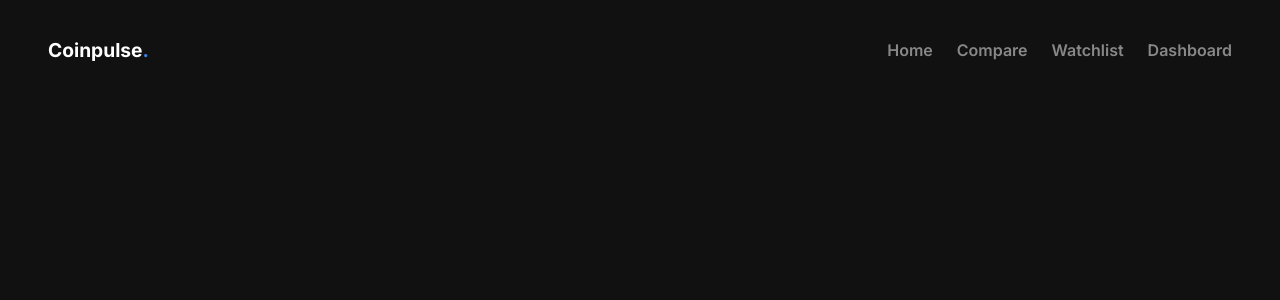
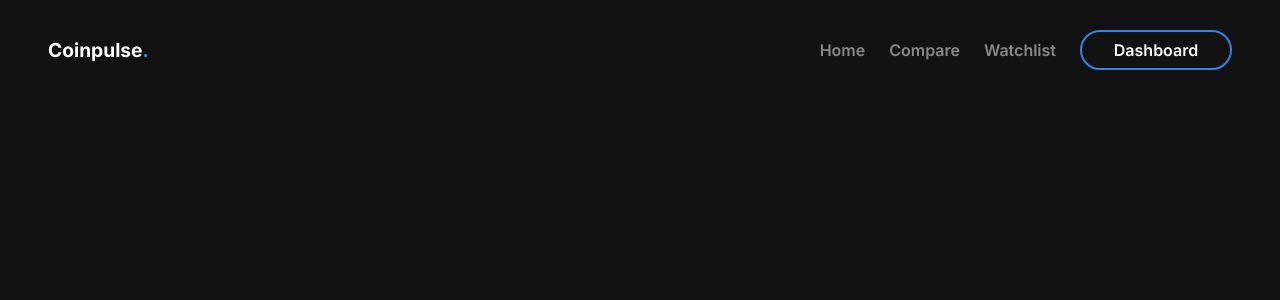
Before and after one commit to prakarti29prabhakar2005/coinpulse, a React (Vite) app in the folder frontend/: page / in a window 1280 px wide. Shown: the top 300 px of the page. Built offline with nearby package versions, Linux system fonts and the light colour scheme.

Commit message:
frontend header styling

```diff
--- /dev/null
+++ b/frontend/src/components/Common/Button/index.jsx
@@ -0,0 +1,13 @@
+import React from 'react';
+import './styles.css';
+
+function Button({text, onClick, outlined}) {
+    return(
+        <div className={outlined ? 'outlined-btn' : 'btn'} onClick={()=>onClick()}>
+            {text}
+        </div>
+    );
+}
+
+
+export default Button;
--- /dev/null
+++ b/frontend/src/components/Common/Button/styles.css
@@ -0,0 +1,33 @@
+.btn{
+    background-color: var(--blue);
+    color: var(white);
+    padding: 0.7rem 1.5rem;
+    border-radius: 3rem;
+    font-weight: 600;
+    cursor: pointer;
+    text-align: center;
+    min-width: 150px;
+}
+
+.btn:hover{
+    box-shadow: 5px 5px 10px rgba(58, 128, 233, 0.5);
+    transition: all 0.3s;
+}
+
+.outlined-btn{
+    background-color: var(--black);
+    color: var(white);
+    border: 2px solid var(--blue);
+    padding: 0.5rem 1.5rem;
+    border-radius: 3rem;
+    font-weight: 600;
+    cursor: pointer;
+    text-align: center;
+    min-width: 100px;
+    text-transform: capitalize;
+}
+
+.outlined-btn:hover{
+    background-color: var(--blue);
+    transition: all 0.3s;
+}
--- a/frontend/src/components/Common/Header/index.jsx
+++ b/frontend/src/components/Common/Header/index.jsx
@@ -1,6 +1,7 @@
 import React from 'react'
 import './styles.css'
 import AnchorTemporaryDrawer from './drawer.jsx'
+import Button from '../Button/index.jsx'
 
 const Header = () => {
   return (
@@ -16,9 +17,13 @@
         <a href="/">
         <p className='link'>Watchlist</p>
         </a>
-        <a href="/">
-        <p className='link'>Dashboard</p>
+        <a href="#">
+        <Button text={"Dashboard"}
+        outlined={true}
+        onClick={() => console.log("Dashboard clicked")}
+        />
         </a>
+
       </div>
 
       <div className='mobile-drawer'>
```
Also changed, not shown: 1 other file (tests, documents, lock files or other folders).
